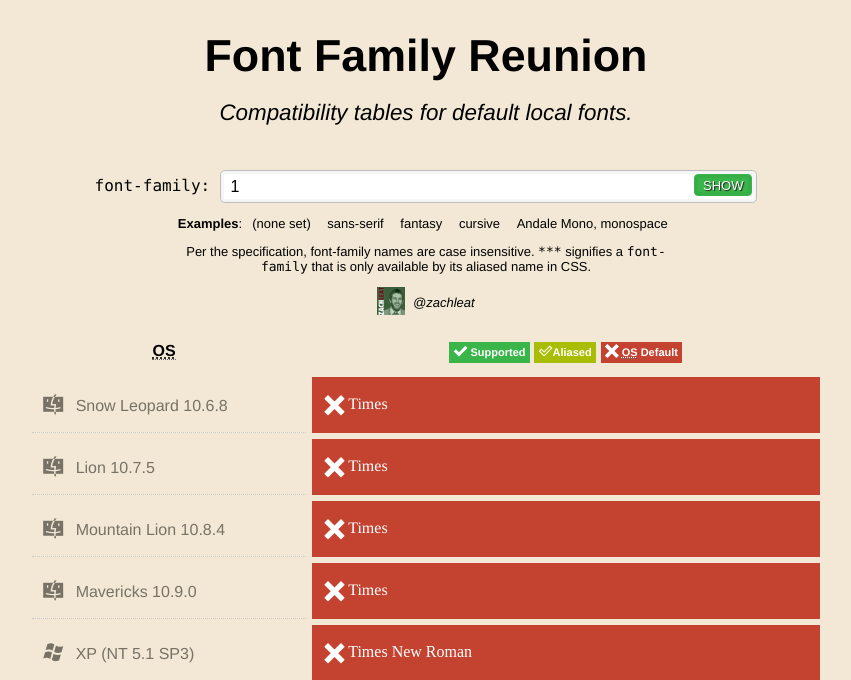
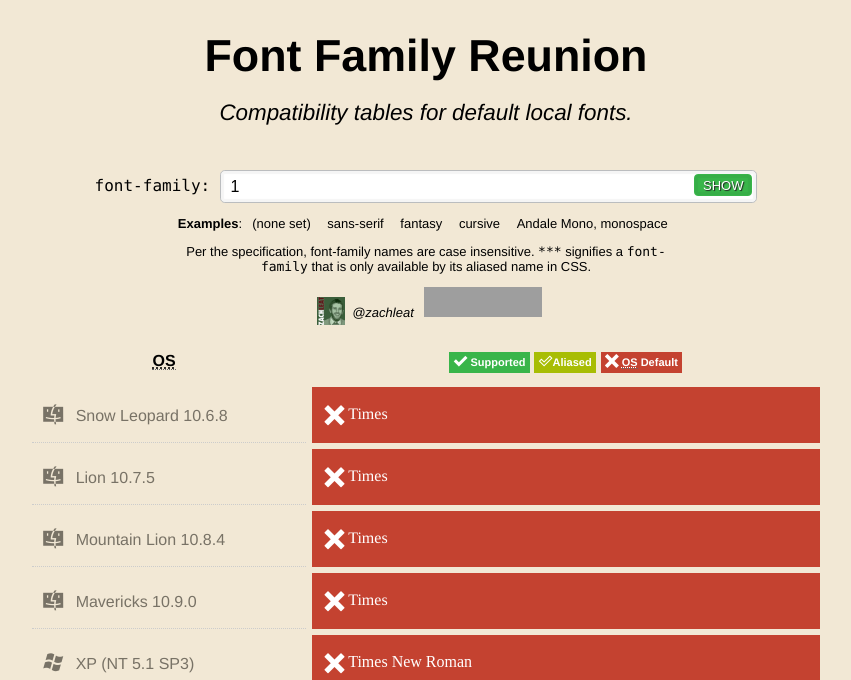
Before and after one commit to zachleat/font-family-reunion, a PHP site: page /?families=1 in a window 1280 px wide. Shown: the top 680 px of the page, without its empty margins (214-1065 px from the left). Run offline with PHP 8.4, Linux system fonts and the light colour scheme; data that the repository does not hold is empty; grey boxes are pictures that could not be loaded.

Commit message:
You're a STAR!
...or at least let people star your GH repo ;)

Not sure where to put this...

```diff
--- a/fontfamily.io/index.php
+++ b/fontfamily.io/index.php
@@ -42,7 +42,7 @@ $os = sanitize( basename( $_GET[ "os" ] ) );
 		</div>
 		<p class="note"><strong>Examples</strong>: <a href="/">(none set)</a> <a href="/sans-serif">sans-serif</a> <a href="/fantasy">fantasy</a> <a href="/cursive">cursive</a> <a href="/Andale_Mono,monospace">Andale Mono, monospace</a></p>
 		<p class="note">Per the specification, font-family names are case insensitive. <code>***</code> signifies a <code>font-family</code> that is only available by its aliased name in CSS.</p>
-		<p class="note"><em><a href="https://twitter.com/zachleat"><img src="/img/zachleat.png" alt="Avatar of @zachleat" class="avatar"> @zachleat</a></em></p>
+		<p class="note"><em><a href="https://twitter.com/zachleat"><img src="/img/zachleat.png" alt="Avatar of @zachleat" class="avatar"> @zachleat</a></em> <iframe src="http://ghbtns.com/github-btn.html?user=zachleat&repo=font-family-reunion&type=watch&count=true" height="30" width="118" frameborder="0" scrolling="0" style="width:118px;height:30px;" allowTransparency="true"></iframe></p>
 
 	</form>
 	<div class="results">
```
